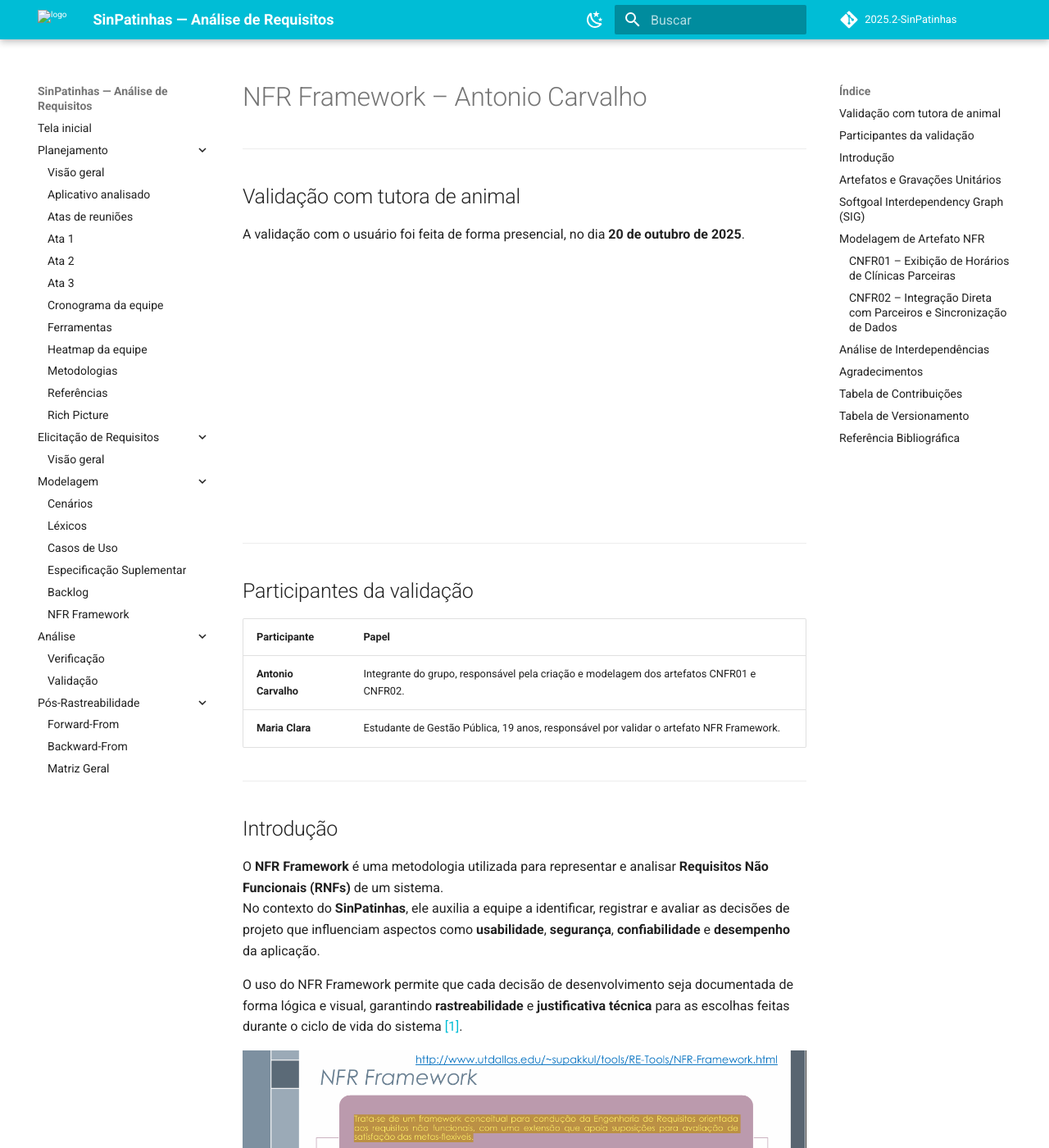
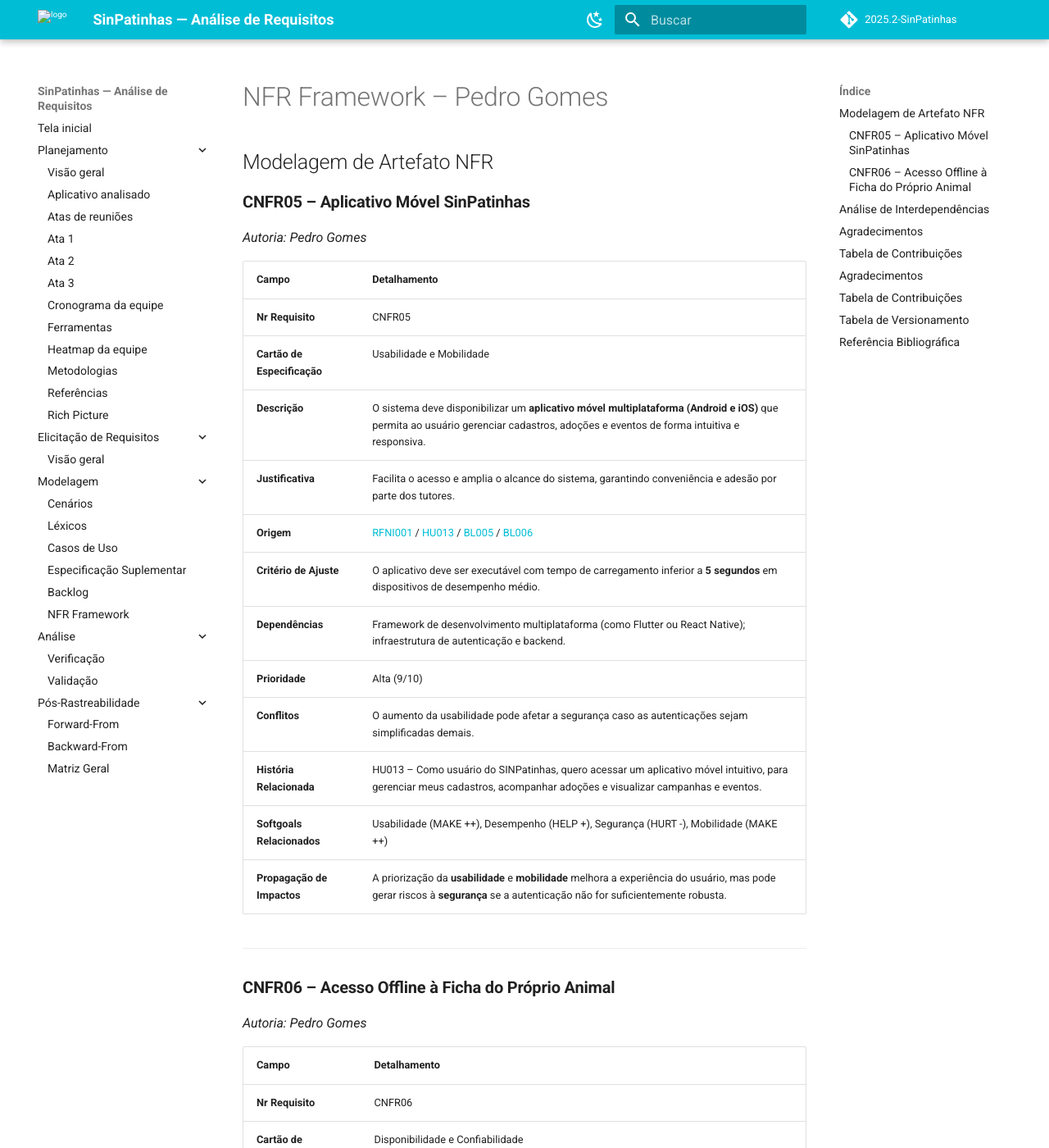
Before and after one commit to Requisitos-de-Software/2025.2-SinPatinhas, an MkDocs documentation site: the page built from docs/modelagem/gravacoes/pedro/nfr_frame.md, in a window 1280 px wide and 1400 px high. Shown: the whole window at 82% size. Built offline with MkDocs 1.6.1 and Material for MkDocs 9.7.7, drawn with Linux system fonts in a browser that asks for light colours; comment, search, counter and statistics services are not loaded; some of the changed text lies outside the part shown.

Commit message:
Adição de artefatos individuais

```diff
--- a/docs/modelagem/gravacoes/pedro/nfr_frame.md
+++ b/docs/modelagem/gravacoes/pedro/nfr_frame.md
@@ -1,114 +1,86 @@
-# NFR Framework – Antonio Carvalho
+# NFR Framework – Pedro Gomes
+
+## Modelagem de Artefato NFR
+
+### **CNFR05 – Aplicativo Móvel SinPatinhas**
+*Autoria: Pedro Gomes*
+
+| **Campo** | **Detalhamento** |
+|------------|------------------|
+| **Nr Requisito** | CNFR05 |
+| **Cartão de Especificação** | Usabilidade e Mobilidade |
+| **Descrição** | O sistema deve disponibilizar um **aplicativo móvel multiplataforma (Android e iOS)** que permita ao usuário gerenciar cadastros, adoções e eventos de forma intuitiva e responsiva. |
+| **Justificativa** | Facilita o acesso e amplia o alcance do sistema, garantindo conveniência e adesão por parte dos tutores. |
+| **Origem** | [RFNI001](../elicitacao/tecnicas_elicitacao/requisitos_elicitados.md#rfni001) / [HU013](../../../modelagem/gravacoes/pedro/historias.md) / [BL005](../../../modelagem/gravacoes/pedro/backlog.md) / [BL006](../../../modelagem/gravacoes/pedro/backlog.md)|
+| **Critério de Ajuste** | O aplicativo deve ser executável com tempo de carregamento inferior a **5 segundos** em dispositivos de desempenho médio. |
+| **Dependências** | Framework de desenvolvimento multiplataforma (como Flutter ou React Native); infraestrutura de autenticação e backend. |
+| **Prioridade** | Alta (9/10) |
+| **Conflitos** | O aumento da usabilidade pode afetar a segurança caso as autenticações sejam simplificadas demais. |
+| **História Relacionada** | HU013 – Como usuário do SINPatinhas, quero acessar um aplicativo móvel intuitivo, para gerenciar meus cadastros, acompanhar adoções e visualizar campanhas e eventos. |
+| **Softgoals Relacionados** | Usabilidade (MAKE ++), Desempenho (HELP +), Segurança (HURT -), Mobilidade (MAKE ++) |
+| **Propagação de Impactos** | A priorização da **usabilidade** e **mobilidade** melhora a experiência do usuário, mas pode gerar riscos à **segurança** se a autenticação não for suficientemente robusta. |
 
 ---
 
-## Validação com tutora de animal
-
-A validação com o usuário foi feita de forma presencial, no dia **20 de outubro de 2025**.
-
-<iframe width="560" height="315" src="" title="YouTube video player" frameborder="0" allow="accelerometer; autoplay; clipboard-write; encrypted-media; gyroscope; picture-in-picture; web-share" referrerpolicy="strict-origin-when-cross-origin" allowfullscreen></iframe>
-
----
-
-## Participantes da validação
-
-| **Participante** | **Papel** |
-|------------------|-----------|
-| **Antonio Carvalho** | Integrante do grupo, responsável pela criação e modelagem dos artefatos CNFR01 e CNFR02. |
-| **Maria Clara** | Estudante de Gestão Pública, 19 anos, responsável por validar o artefato NFR Framework. |
-
----
-
-## Introdução
-
-O **NFR Framework** é uma metodologia utilizada para representar e analisar **Requisitos Não Funcionais (RNFs)** de um sistema.
-No contexto do **SinPatinhas**, ele auxilia a equipe a identificar, registrar e avaliar as decisões de projeto que influenciam aspectos como **usabilidade**, **segurança**, **confiabilidade** e **desempenho** da aplicação.
-
-O uso do NFR Framework permite que cada decisão de desenvolvimento seja documentada de forma lógica e visual, garantindo **rastreabilidade** e **justificativa técnica** para as escolhas feitas durante o ciclo de vida do sistema <a id="anchor_1" href="#REF1">[1]</a>.
-
-![NFR_Framework_1](../../../assets/PDFs/nfr/nfr_1.png)
-![NFR_Framework_2](../../../assets/PDFs/nfr/nfr_2.png)
-
-*SERRANO, M.; SERRANO, M. *Requisitos – Aula 17*. Material de aula, Universidade de Brasília (UnB), 2025.*
-
----
-
-## Artefatos e Gravações Unitários
-
-| **Participantes** | **Página Específica** | **Descrição** |
-|--------------------|----------------------|----------------|
-| **Antonio Carvalho** | [#CNFR01](/modelagem/gravacoes/antonio/nfr_framework.md) | Artefato baseado em RFNI005 / HU005 / BL005 |
-|                    | [#CNFR02](/modelagem/gravacoes/antonio/nfr_framework.md) | Artefato baseado em RFNI018 / HU006 / HU008 / BL006 |
-
----
-
-## Softgoal Interdependency Graph (SIG)
-
-O **Softgoal Interdependency Graph (SIG)** representa os **softgoals** — objetivos qualitativos que não possuem critérios de satisfação precisamente definidos.
-No **SinPatinhas**, o SIG foi utilizado para compreender como decisões como **exibição de horários de clínicas** e **integração com parceiros externos** impactam simultaneamente **usabilidade**, **desempenho** e **segurança** do sistema.
-
----
-
-## Modelagem de Artefato NFR
-
-### **CNFR01 – Exibição de Horários de Clínicas Parceiras**
-*Autoria: Antonio Carvalho*
+### **CNFR06 – Acesso Offline à Ficha do Próprio Animal**
+*Autoria: Pedro Gomes*
 
 | **Campo** | **Detalhamento** |
 |------------|------------------|
-| **Nr Requisito** | CNFR01 |
-| **Cartão de Especificação** | Disponibilidade e Desempenho |
-| **Descrição** | O sistema deve exibir informações sobre **horários de funcionamento de clínicas e hospitais parceiros** de forma rápida e confiável. |
-| **Justificativa** | Permite ao tutor planejar atendimentos veterinários e emergências, aumentando a confiabilidade do serviço. |
-| **Origem** | RFNI005 / HU005 / BL005 |
-| **Critério de Ajuste** | O tempo de resposta da consulta aos horários deve ser inferior a **3 segundos** em média. |
-| **Dependências** | Banco de dados atualizado das clínicas; integração com APIs externas de parceiros. |
+| **Nr Requisito** | CNFR06 |
+| **Cartão de Especificação** | Disponibilidade e Confiabilidade |
+| **Descrição** | O aplicativo deve permitir que o tutor **acesse a ficha do animal mesmo sem conexão à internet**, incluindo informações de identificação, vacinação e contato. |
+| **Justificativa** | Garante o acesso às informações essenciais em locais sem conexão, aumentando a confiabilidade e autonomia do tutor. |
+| **Origem** | [RFNI002](../elicitacao/tecnicas_elicitacao/requisitos_elicitados.md#rfni002) / [#HU014](../../modelagem/gravacoes/pedro/historias.md)/ [#BL005](../../modelagem/gravacoes/pedro/backlog.md) / [#BL006](../../modelagem/gravacoes/pedro/backlog.md) |
+| **Critério de Ajuste** | O sistema deve armazenar localmente a ficha do animal com sincronização automática ao restabelecer a conexão. |
+| **Dependências** | Banco de dados local (SQLite, Realm ou IndexedDB) e sistema de sincronização segura. |
 | **Prioridade** | Alta (8/10) |
-| **Conflitos** | Pode afetar o desempenho geral se houver consultas simultâneas em larga escala. |
-| **História Relacionada** | [HU005 – Como tutor, quero visualizar os horários de funcionamento de clínicas veterinárias e hospitais parceiros.] |
-| **Softgoals Relacionados** | Desempenho (MAKE ++), Usabilidade (HELP +), Confiabilidade (HELP +) |
-| **Propagação de Impactos** | A melhoria no desempenho e na disponibilidade contribui positivamente para a **usabilidade**, porém pode impactar negativamente a **segurança** em caso de exposição de APIs públicas. |
-
----
-
-### **CNFR02 – Integração Direta com Parceiros e Sincronização de Dados**
-*Autoria: Antonio Carvalho*
-
-| **Campo** | **Detalhamento** |
-|------------|------------------|
-| **Nr Requisito** | CNFR02 |
-| **Cartão de Especificação** | Integração e Segurança |
-| **Descrição** | O sistema deve permitir **integração direta via API REST com ONGs, clínicas e pet shops**, garantindo a **sincronização segura de dados** de animais, adoções e atendimentos. |
-| **Justificativa** | Facilita o fluxo de informações entre parceiros e mantém os registros dos animais sempre atualizados. |
-| **Origem** | RFNI018 / HU006 / HU008 / BL006 |
-| **Critério de Ajuste** | Autenticação de API via token seguro (OAuth 2.0) e logs de requisições criptografados. |
-| **Dependências** | Disponibilidade de APIs externas; estabilidade do servidor de integração. |
-| **Prioridade** | Alta (9/10) |
-| **Conflitos** | Pode impactar a **usabilidade** em caso de falhas de conexão e afetar o **desempenho** quando múltiplas integrações ocorrem simultaneamente. |
-| **Histórias Relacionadas** | [HU006 – Integração direta com parceiros.] <br> [HU008 – Sincronização de dados entre ONGs e clínicas.] |
-| **Softgoals Relacionados** | Segurança (MAKE ++), Desempenho (HURT -), Confiabilidade (HELP +), Usabilidade (HURT -) |
-| **Propagação de Impactos** | O aumento da **segurança** e **confiabilidade** melhora a integridade dos dados, mas pode reduzir a **usabilidade** devido à complexidade de autenticação e retardar o **desempenho** em sincronizações múltiplas. |
+| **Conflitos** | O armazenamento local pode impactar a **segurança** se os dados não forem criptografados. |
+| **História Relacionada** | HU014 – Como tutor de um animal, quero acessar a ficha do meu animal mesmo sem internet, para consultar informações importantes, como vacinas e identificação.|
+| **Softgoals Relacionados** | Disponibilidade (MAKE ++), Confiabilidade (HELP +), Segurança (HURT -), Usabilidade (HELP +) |
+| **Propagação de Impactos** | O aumento da **disponibilidade** e **confiabilidade** melhora a experiência do usuário, mas exige **criptografia local** para não comprometer a **segurança** dos dados. |
 
 ---
 
 ## Análise de Interdependências
 
-As interdependências entre os softgoals dos artefatos CNFR01 e CNFR02 foram mapeadas para avaliar os efeitos cruzados entre desempenho, usabilidade e segurança.
+As interdependências entre os softgoals dos artefatos CNFR03 e CNFR04 foram mapeadas para avaliar como as decisões sobre **mobilidade** e **acesso offline** influenciam a **usabilidade**, **segurança**, **desempenho** e **confiabilidade** do sistema.
 
-**Tabela 1 – Relações entre Softgoals CNFR01 e CNFR02**
+**Tabela 1 – Relações entre Softgoals CNFR03 e CNFR04**
 
 | **Softgoal 1** | **Softgoal 2** | **Tipo de Contribuição** | **Descrição do Impacto** |
 |----------------|----------------|---------------------------|--------------------------|
-| Desempenho (CNFR01) | Usabilidade (CNFR01) | HELP (+) | Um sistema mais rápido melhora a experiência do usuário. |
-| Segurança (CNFR02) | Desempenho (CNFR01) | HURT (-) | A autenticação segura pode aumentar o tempo de resposta. |
-| Confiabilidade (CNFR02) | Usabilidade (CNFR01) | HELP (+) | Dados sincronizados corretamente aumentam a confiança do usuário. |
+| Usabilidade (CNFR05) | Mobilidade (CNFR05) | HELP (+) | O aumento da mobilidade melhora a experiência de uso em diferentes dispositivos. |
+| Disponibilidade (CNFR06) | Confiabilidade (CNFR06) | HELP (+) | O acesso offline reforça a confiança do usuário no sistema. |
+| Segurança (CNFR06) | Usabilidade (CNFR05) | HURT (-) | A implementação de criptografia local pode dificultar a navegação e aumentar o tempo de resposta. |
+| Desempenho (CNFR05) | Disponibilidade (CNFR06) | HELP (+) | Uma boa otimização do aplicativo garante carregamento rápido mesmo em modo offline. |
 
 ---
 
 ## Agradecimentos
 
 Agradeço o apoio das ferramentas de **IA generativa (ChatGPT – OpenAI)** utilizadas para **revisão, padronização técnica e formatação textual**.
-O conteúdo conceitual e as decisões de modelagem foram elaborados por mim, **Antonio Carvalho**, com base nos fundamentos de **Serrano & Serrano (2025)** e **Chung et al. (2000)**.
+O conteúdo conceitual e as decisões de modelagem foram elaborados por mim, **Pedro Gomes**, com base nos fundamentos de **Serrano & Serrano (2025)** e **Chung et al. (2000)**.
+
+---
+
+## Tabela de Contribuições
+
+| **Softgoal** | **Contribuição Positiva (HELP / MAKE)** | **Contribuição Negativa (HURT / BREAK)** |
+|---------------|-----------------------------------------|------------------------------------------|
+| Usabilidade | ++ | - |
+| Mobilidade | ++ | — |
+| Disponibilidade | ++ | — |
+| Confiabilidade | + | — |
+| Segurança | — | - |
+| Desempenho | + | — |
+
+---
+
+## Agradecimentos
+
+Agradeço o apoio das ferramentas de **IA generativa (ChatGPT – OpenAI)** utilizadas para **revisão, padronização técnica e formatação textual**.
+O conteúdo conceitual e as decisões de modelagem foram elaborados por mim, **Pedro Gomes**, com base nos fundamentos de **Serrano & Serrano (2025)** e **Chung et al. (2000)**.
 
 ---
 
@@ -116,7 +88,7 @@
 
 | **Nome** | **Contribuição (%)** | **Função** |
 |-----------|----------------------|-------------|
-| **Antonio Carvalho** | 100% | Autor da página NFR Framework |
+| **Pedro Gomes** | 100% | Autor da página NFR Framework |
 
 ---
 
@@ -124,7 +96,7 @@
 
 | **Versão** | **Data** | **Descrição** | **Autor** | **Revisor** |
 |-------------|-----------|----------------|------------|-------------|
-| **1.0** | 20/10/2025 | Criação dos artefatos CNFR01 e CNFR02 | Antonio Carvalho | Letícia Paiva |
+| **1.0** | 20/10/2025 | Criação dos artefatos CNFR05 e CNFR06 | Pedro Gomes | |
 
 ---
 
```
Also changed, not shown: docs/modelagem/agilidade/NFR_framework.md (+2 -2 lines), docs/modelagem/agilidade/backlog.md (+4 -4 lines), docs/modelagem/agilidade/historias_de_usuario.md (+9 -6 lines), docs/modelagem/gravacoes/pedro/backlog.md (+7 -7 lines), docs/modelagem/gravacoes/pedro/historias.md (+12 -31 lines).
